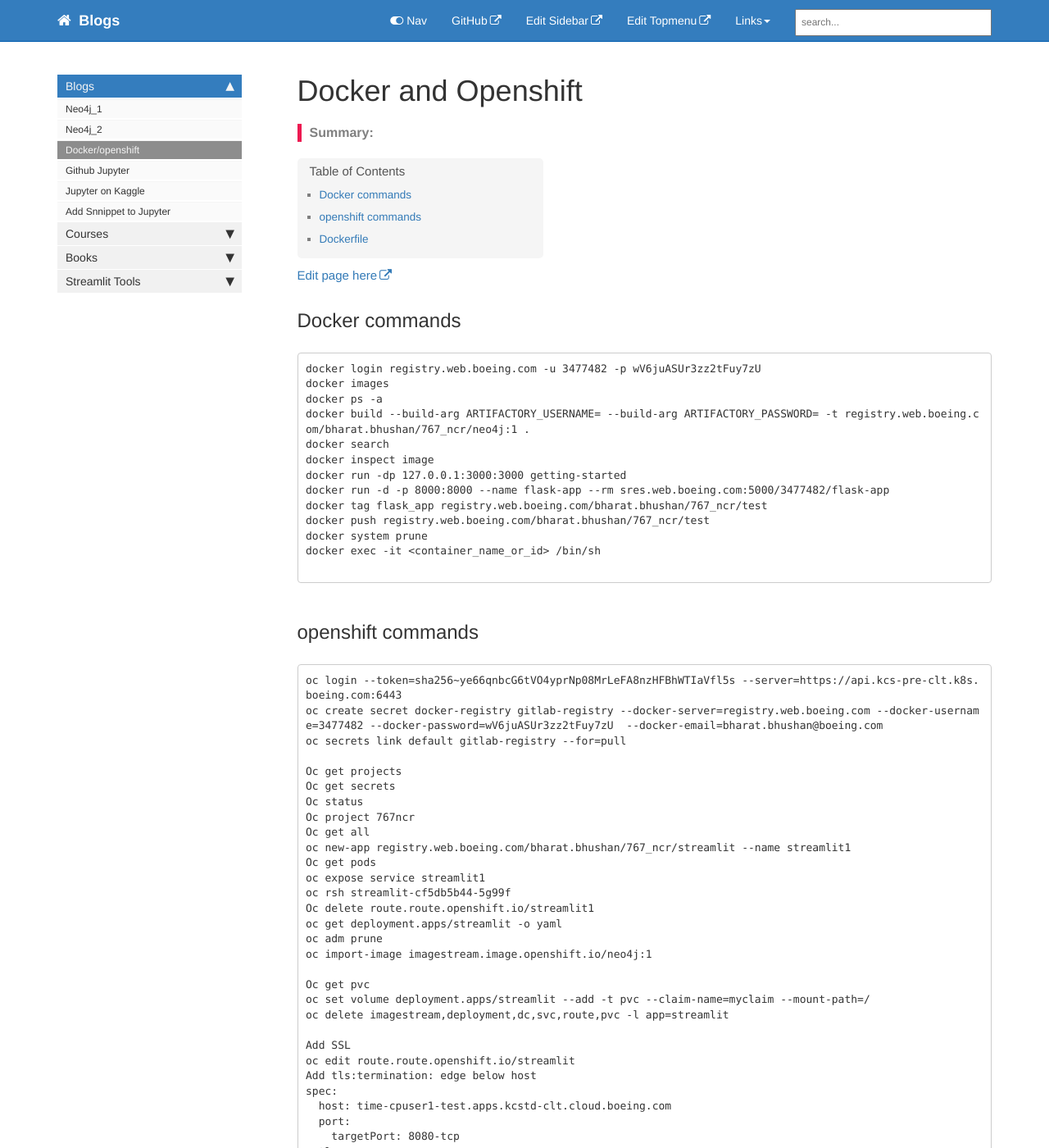
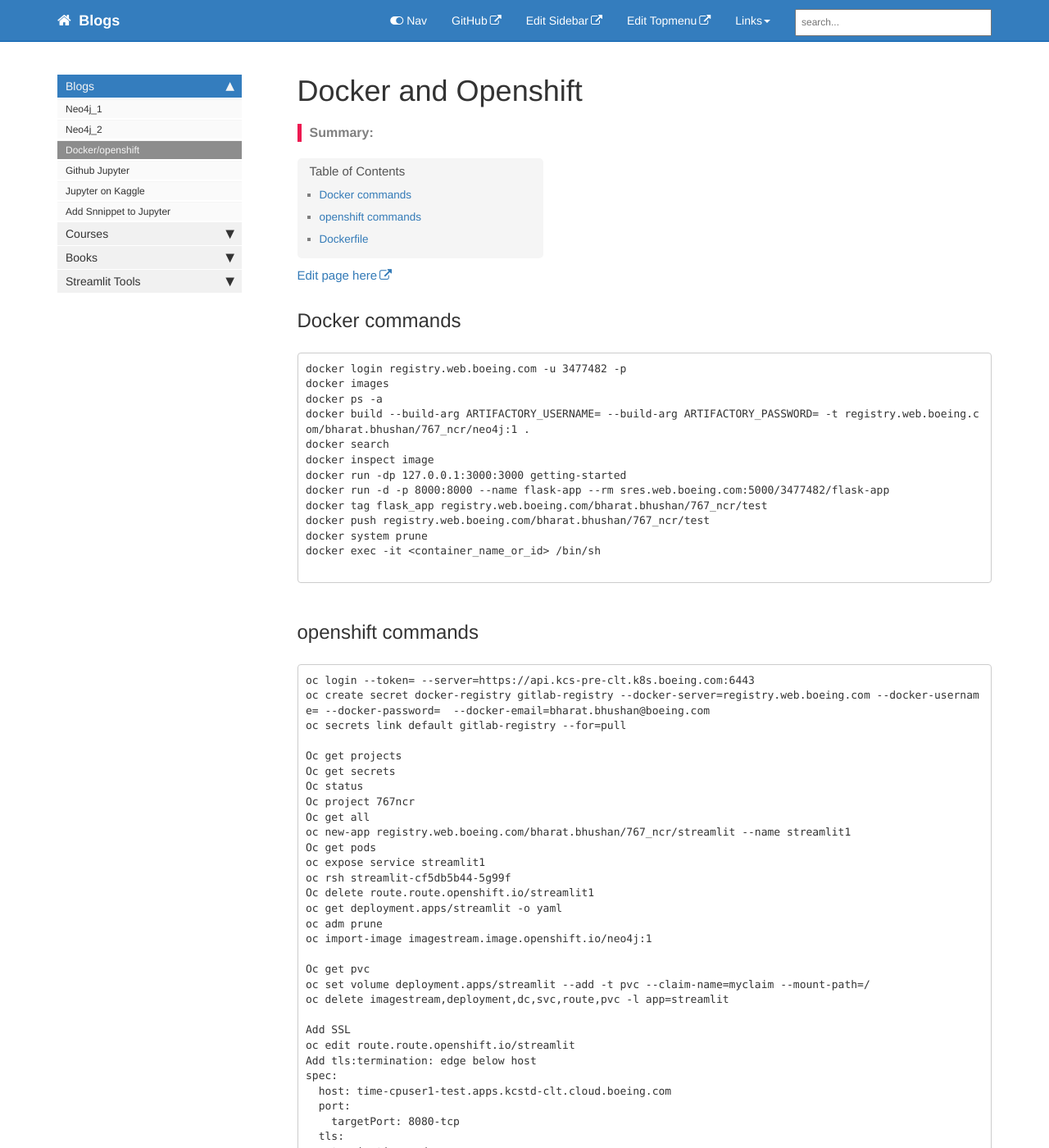
Before and after one commit to bhbharat/bhbharat.github.io, a Jekyll site: the page built from pages/mydoc/blog-docker.md, in a window 1280 px wide and 1400 px high. Shown: the whole window at 82% size. Built offline with Jekyll 4.4.1, drawn with Linux system fonts in a browser that asks for light colours; comment, search, counter and statistics services are not loaded; some of the changed text lies outside the part shown.

Commit message:
Update blog-docker.md

````diff
--- a/pages/mydoc/blog-docker.md
+++ b/pages/mydoc/blog-docker.md
@@ -13,7 +13,7 @@ folder: mydoc
 ## Docker commands
 
 ```
-docker login registry.web.boeing.com -u 3477482 -p wV6juASUr3zz2tFuy7zU
+docker login registry.web.boeing.com -u 3477482 -p
 docker images
 docker ps -a
 docker build --build-arg ARTIFACTORY_USERNAME= --build-arg ARTIFACTORY_PASSWORD= -t registry.web.boeing.com/bharat.bhushan/767_ncr/neo4j:1 .
@@ -32,8 +32,8 @@ docker exec -it <container_name_or_id> /bin/sh
 ## openshift commands
 
 ```
-oc login --token=sha256~ye66qnbcG6tVO4yprNp08MrLeFA8nzHFBhWTIaVfl5s --server=https://api.kcs-pre-clt.k8s.boeing.com:6443
-oc create secret docker-registry gitlab-registry --docker-server=registry.web.boeing.com --docker-username=3477482 --docker-password=wV6juASUr3zz2tFuy7zU  --docker-email=bharat.bhushan@boeing.com
+oc login --token= --server=https://api.kcs-pre-clt.k8s.boeing.com:6443
+oc create secret docker-registry gitlab-registry --docker-server=registry.web.boeing.com --docker-username= --docker-password=  --docker-email=bharat.bhushan@boeing.com
 oc secrets link default gitlab-registry --for=pull
 
 Oc get projects
````
